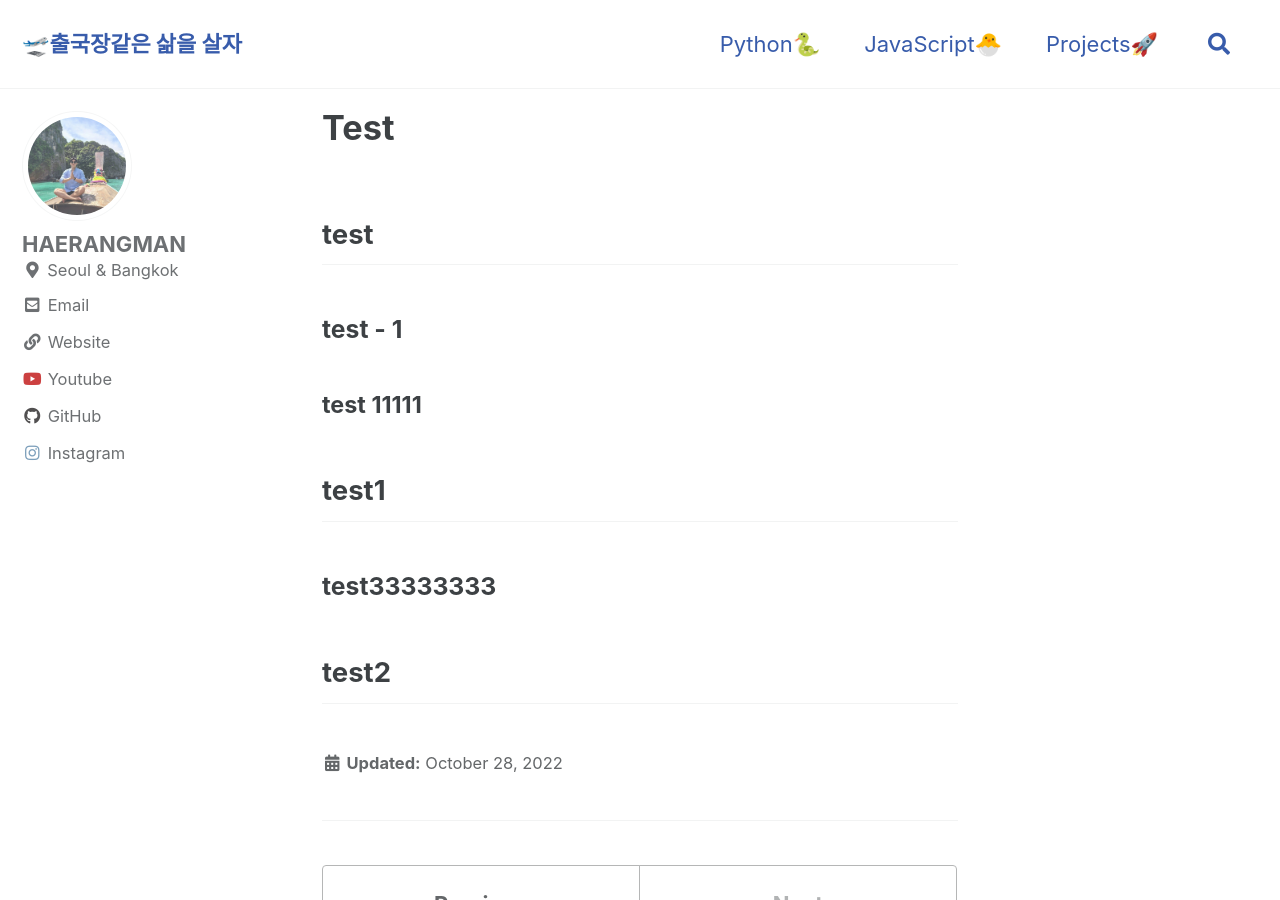
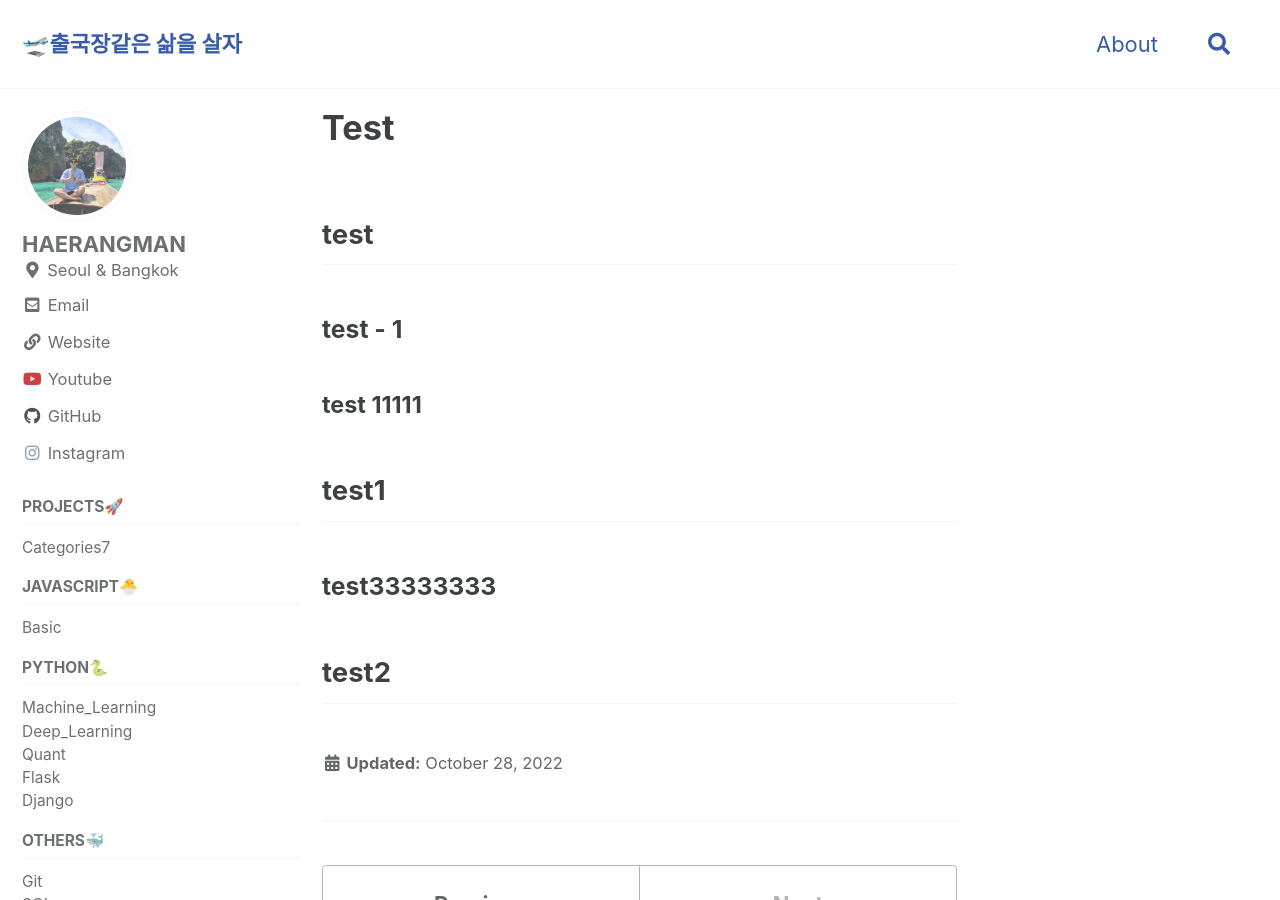
Before and after one commit to HAERANGMAN/HAERANGMAN.github.io, a Jekyll site: the page built from _posts/2022-10-28-test.md, in a window 1280 px wide and 900 px high. Built offline with Jekyll 4.4.1, drawn with Linux system fonts in a browser that asks for light colours; cached includes are drawn as plain includes; comment, search, counter and statistics services are not loaded.

Commit message:
Update navigation.yml

```diff
--- a/_data/navigation.yml
+++ b/_data/navigation.yml
@@ -1,8 +1,38 @@
 # main links
 main:
+  - title: "About"
+    url: /About/
+
+categories:
+  - title: "Projects🚀"
+    children:
+      - title: "Categories7"
+        url: /categories/categories7/
+
+  - title: "JavaScript🐣"
+    children:
+      - title: "Basic"
+        url: /JavaScprint/Basic/
+
   - title: "Python🐍"
-    url: /py/
-  - title: "JavaScript🐣"
-    url: /js/
-  - title: "Projects🚀"
-    url: /projects/
+    children:
+      - title: "Machine_Learning"
+        url: /Python/ML/
+      - title: "Deep_Learning"
+        url: /Python/DL/
+      - title: "Quant"
+        url: /Python/Quant/
+      - title: "Flask"
+        url: /Python/Flask/
+      - title: "Django"
+        url: /Python/Django/
+
+  - title: "Others🐳"
+    children:
+      - title: "Git"
+        url: /categories/categories7/
+      - title: "SQL"
+        url: /categories/categories7/
+
+  - title: "Ideas👾"
+    url: /categories/categories7/
```
